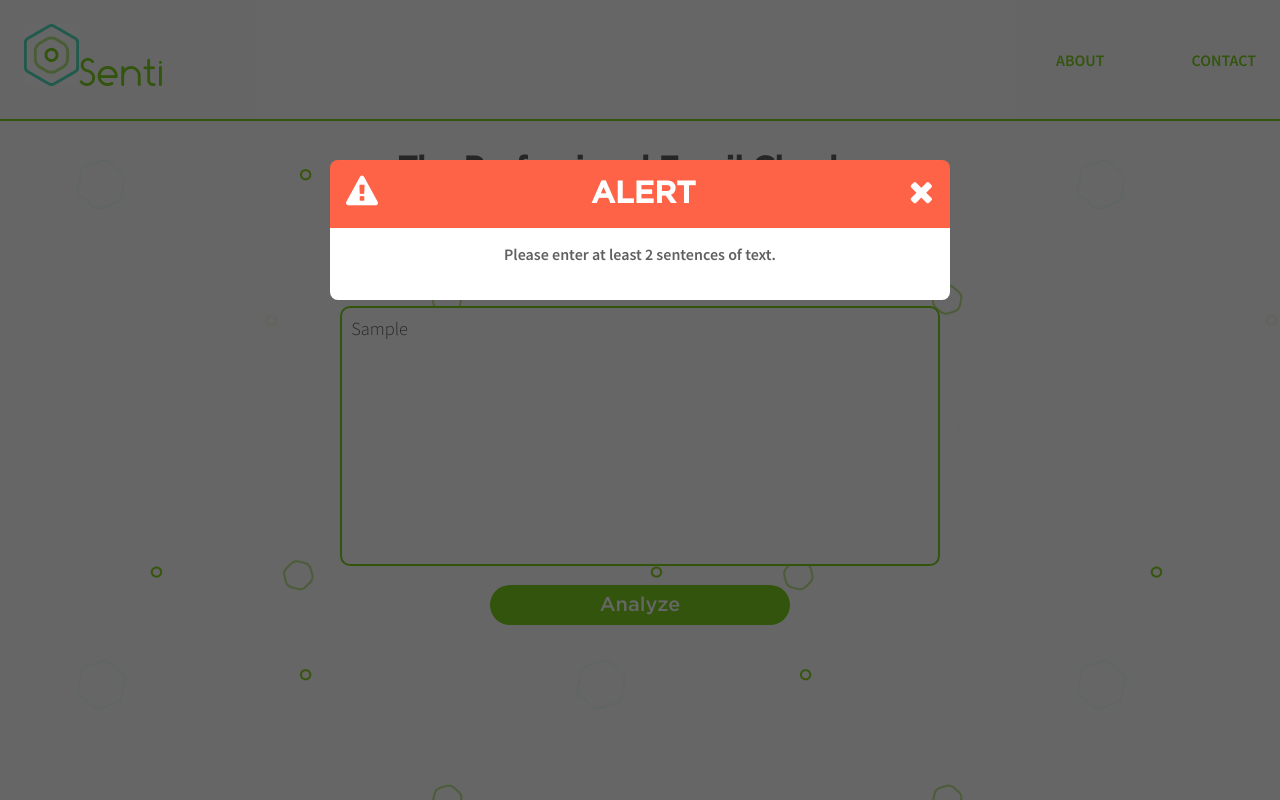
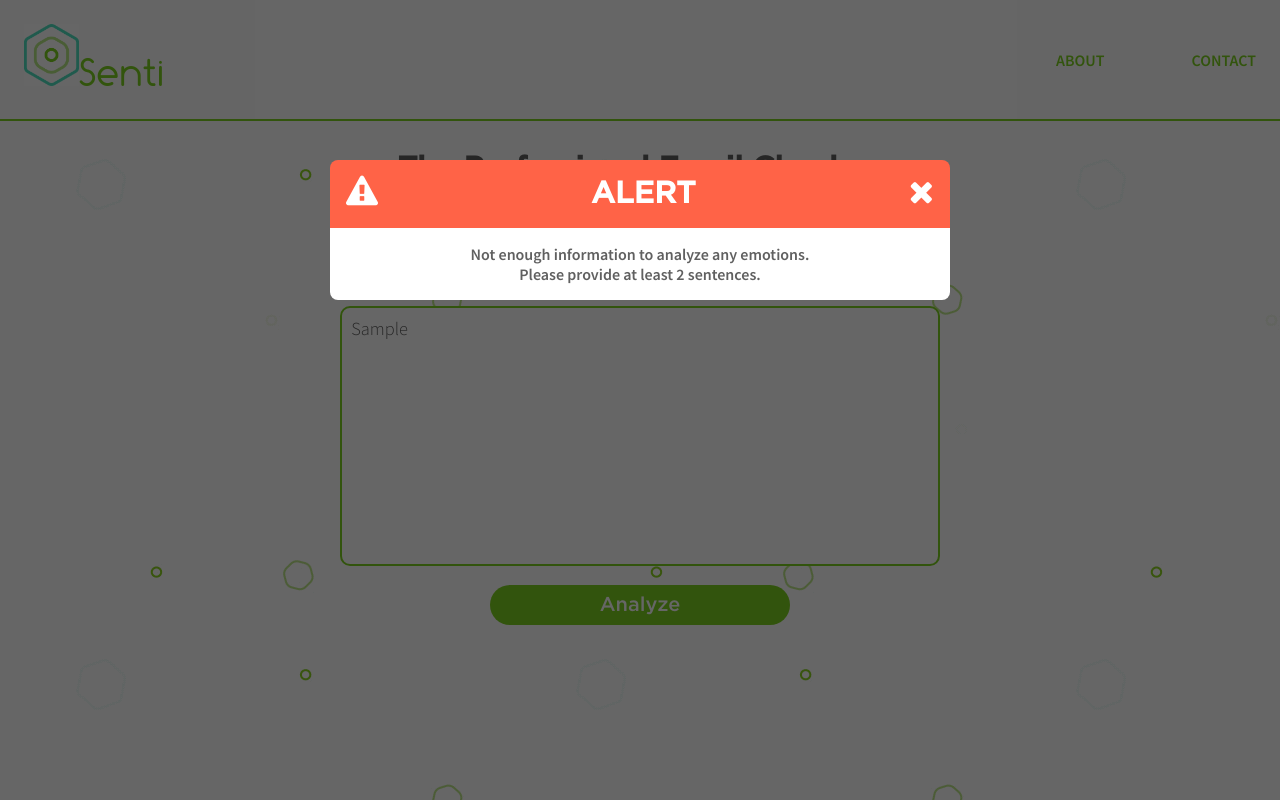
Before and after one commit to BrandonKlotz/senti, a React (Create React App) app in the folder client/: page / in a window 1280 px wide. Both pictures are taken after typing "Sample" into the empty fields and a click on the input "Analyze". Built offline with nearby package versions, Linux system fonts and the light colour scheme.

Commit message:
refine guard clause

```diff
--- a/client/src/components/Form.js
+++ b/client/src/components/Form.js
@@ -53,11 +53,10 @@ class Form extends Component {
 	handleSubmit = (event) => {
 		event.preventDefault();
 
-		if(this.state.value === "" || this.state.value.length < 12) {
+		if(this.state.value === "" || this.state.value.length < 18) {
 			console.log ("modal alert");
-				this.props.modalAlert();
-			//alert('Please enter at least 2 sentences'); // This should be a modal
-			return;
+			this.props.modalAlert();
+			return
 		}
 
 		this.props.onSubmit({
--- a/client/src/components/Modal.js
+++ b/client/src/components/Modal.js
@@ -61,7 +61,8 @@ class Modal extends React.Component {
                 <span><i className="fa fa-times fa-2x" aria-hidden="true"></i></span>
               </div>
               <div className="modalText">
-                <p><strong>Please enter at least 2 sentences of text.</strong></p>
+                <p><strong>Not enough information to analyze any emotions.
+                <br />Please provide at least 2 sentences.</strong></p>
               </div>
             </div>
           </div>
```
